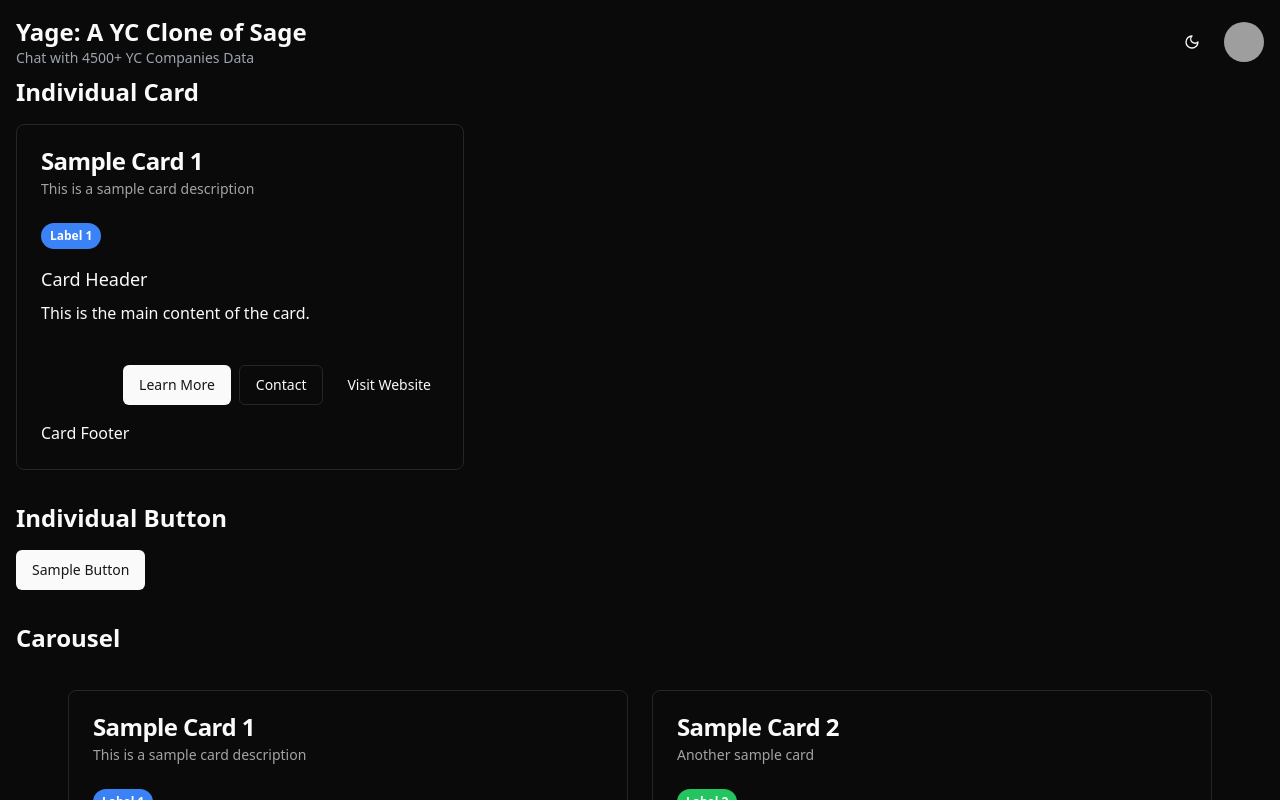
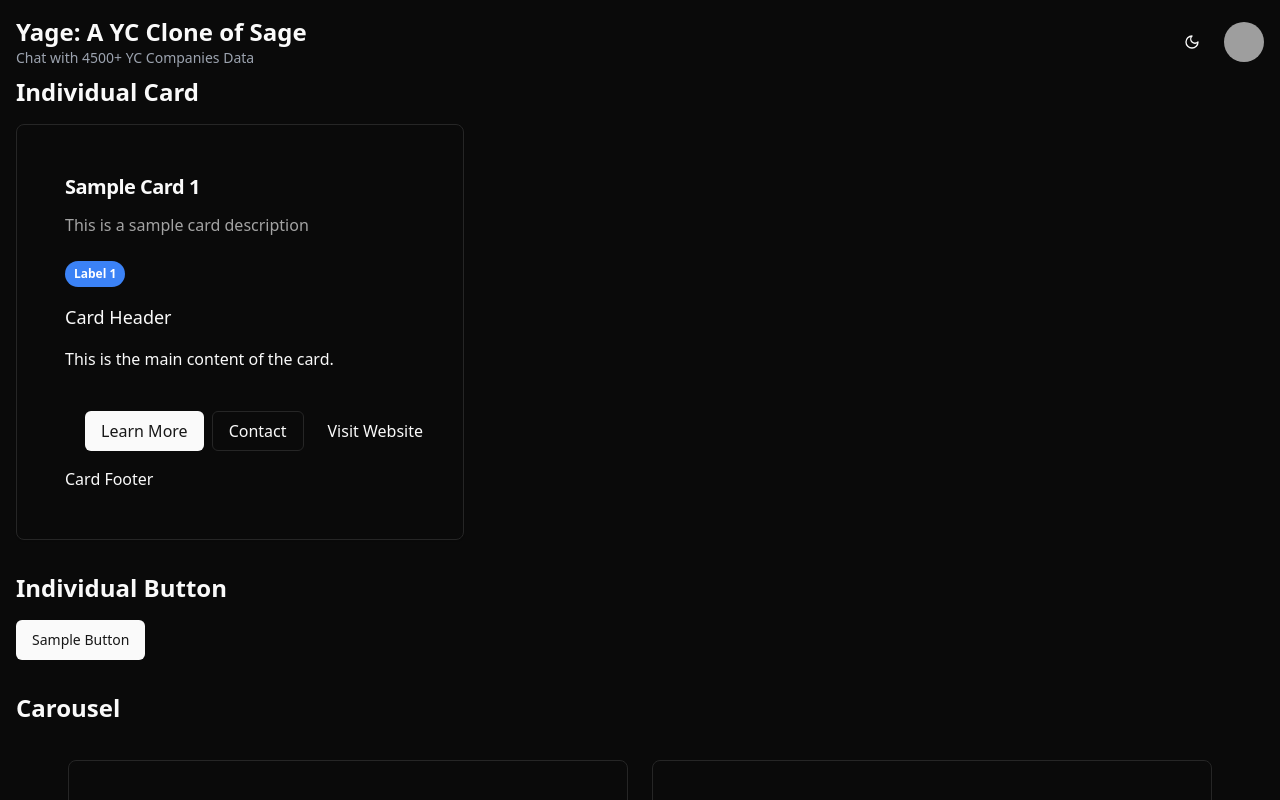
Before and after one commit to michaelmagan/yc-sage-demo, a Next.js app: page /components in a window 1280 px wide. Shown: the top 800 px of the page. Built offline with nearby package versions, Linux system fonts and the light colour scheme; grey boxes are pictures that could not be loaded.

Commit message:
ui improvements

```diff
--- a/src/components/Header.tsx
+++ b/src/components/Header.tsx
@@ -7,8 +7,10 @@ export const Header: FunctionComponent = () => {
     <header className="fixed left-0 right-0 top-0 z-10 mx-4 my-4 space-y-4 bg-background">
       <div className="mx-auto flex max-w-7xl items-center justify-between">
         <div className="flex flex-col">
-          <h1 className="text-2xl font-bold">Yage: A YC Clone of Sage</h1>
-          <p className="text-xs text-gray-600 dark:text-gray-400 md:text-sm">
+          <h1 className="text-lg font-bold sm:text-2xl">
+            Yage: A YC Clone of Sage
+          </h1>
+          <p className="text-xs text-gray-600 dark:text-gray-400 sm:text-sm">
             Chat with 4500+ YC Companies Data
           </p>
         </div>
--- a/src/components/chat/chat.tsx
+++ b/src/components/chat/chat.tsx
@@ -67,17 +67,22 @@ export function Chat({ messages, isLoading }: ChatProps) {
               }`}
             >
               <div
-                className={`${message.sender === "user" ? "ml-auto w-3/4" : "w-3/4"}`}
+                className={`max-w-[75%] ${
+                  message.sender === "user" ? "ml-auto" : ""
+                }`}
               >
                 <motion.div
                   initial={{ scale: shouldReduceMotion ? 1 : 0.9 }}
                   animate={{ scale: 1 }}
                   transition={{ duration: 0.3 }}
-                  className={
-                    message.sender === "user"
-                      ? "float-right inline-block rounded-lg bg-primary px-4 py-3 text-primary-foreground"
-                      : "inline-block rounded-lg bg-muted px-4 py-3"
-                  }
+                  className={`
+                    inline-block rounded-lg px-4 py-3
+                    ${
+                      message.sender === "user"
+                        ? "float-right bg-primary text-primary-foreground"
+                        : "float-left bg-muted"
+                    }
+                  `}
                 >
                   {message.message.split("\n").map((line, i, arr) => (
                     <React.Fragment key={i}>
@@ -89,7 +94,13 @@ export function Chat({ messages, isLoading }: ChatProps) {
               </div>
             </div>
             {message.component && (
-              <div className="mt-2 w-full">{message.component}</div>
+              <div
+                className={`mt-2 max-w-[75%] ${
+                  message.sender === "user" ? "ml-auto" : "ml-10"
+                }`}
+              >
+                {message.component}
+              </div>
             )}
           </motion.div>
         ))}
@@ -99,7 +110,7 @@ export function Chat({ messages, isLoading }: ChatProps) {
             {...getAnimationProps(messages.length)}
             className="flex items-start justify-start gap-3"
           >
-            <div className="w-fit">
+            <div className="max-w-[75%]">
               <motion.div
                 initial={{ scale: shouldReduceMotion ? 1 : 0.9 }}
                 animate={{ scale: 1 }}
--- a/src/components/hydra/card.tsx
+++ b/src/components/hydra/card.tsx
@@ -26,36 +26,52 @@ export const HydraCard: React.FC<HydraCardProps> = ({
   className,
 }) => {
   return (
-    <Card className={className}>
-      <CardHeader>
-        {title && <CardTitle>{title}</CardTitle>}
-        {description && <CardDescription>{description}</CardDescription>}
+    <Card className={`${className} p-3 sm:p-6`}>
+      <CardHeader className="space-y-1 sm:space-y-3">
+        {title && (
+          <CardTitle className="text-base sm:text-xl">{title}</CardTitle>
+        )}
+        {description && (
+          <CardDescription className="text-xs sm:text-base">
+            {description}
+          </CardDescription>
+        )}
       </CardHeader>
-      <CardContent>
+      <CardContent className="space-y-3 sm:space-y-4">
         {badges && badges.length > 0 && (
-          <div className="mb-4 flex flex-wrap gap-2">
+          <div className="flex flex-wrap gap-1 sm:gap-2">
             {badges.map((badge, index) => (
               <Badge
                 key={index}
                 variant="secondary"
-                className={`rounded-full px-2 py-1 text-xs font-semibold ${badge.className}`}
+                className={`text-2xs rounded-full px-1.5 py-0.5 font-semibold sm:px-2 sm:py-1 sm:text-xs ${badge.className}`}
               >
                 {badge.text}
               </Badge>
             ))}
           </div>
         )}
-        {header && <div className="mb-2 text-lg font-medium">{header}</div>}
-        <div>{content}</div>
+        {header && (
+          <div className="text-sm font-medium sm:text-lg">{header}</div>
+        )}
+        <div className="text-xs sm:text-base">{content}</div>
       </CardContent>
       {buttons && buttons.length > 0 && (
-        <div className="flex justify-end gap-2 p-4">
+        <div className="mt-3 flex flex-col justify-end gap-1 sm:mt-4 sm:flex-row sm:gap-2">
           {buttons.map((button, index) => (
-            <HydraButton key={index} {...button} className="w-full sm:w-auto" />
+            <HydraButton
+              key={index}
+              {...button}
+              className="w-full text-xs sm:w-auto sm:text-base"
+            />
           ))}
         </div>
       )}
-      {footer && <CardFooter>{footer}</CardFooter>}
+      {footer && (
+        <CardFooter className="mt-3 text-xs sm:mt-4 sm:text-base">
+          {footer}
+        </CardFooter>
+      )}
     </Card>
   )
 }
```
